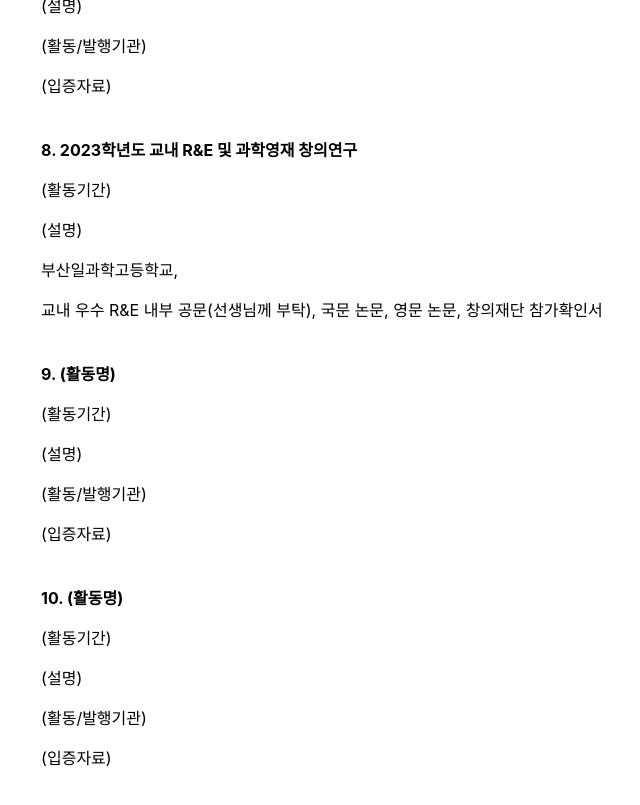
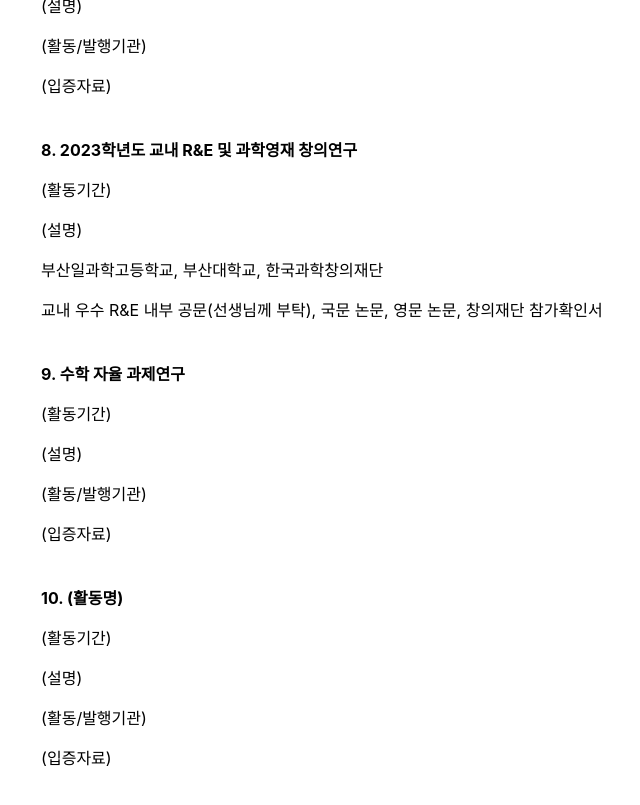
Before and after one commit to mino-jeong/mino-jeong.github.io, a Jekyll site: the page built from postech.md, in a window 1280 px wide and 900 px high, scrolled down 1906 px. Shown: the top 805 px of the window, without its empty margins (262-902 px from the left). Built offline with Jekyll 4.4.1, drawn with Linux system fonts in a browser that asks for light colours.

Commit message:
Update postech.yml

```diff
--- a/_data/postech.yml
+++ b/_data/postech.yml
@@ -56,10 +56,10 @@
 - title: '8. 2023학년도 교내 R&E 및 과학영재 창의연구'
   date: '(활동기간)'
   description: '(설명)'
-  institution: '부산일과학고등학교, '
+  institution: '부산일과학고등학교, 부산대학교, 한국과학창의재단'
   document: '교내 우수 R&E 내부 공문(선생님께 부탁), 국문 논문, 영문 논문, 창의재단 참가확인서'
 
-- title: '9. (활동명)'
+- title: '9. 수학 자율 과제연구'
   date: '(활동기간)'
   description: '(설명)'
   institution: '(활동/발행기관)'
```
